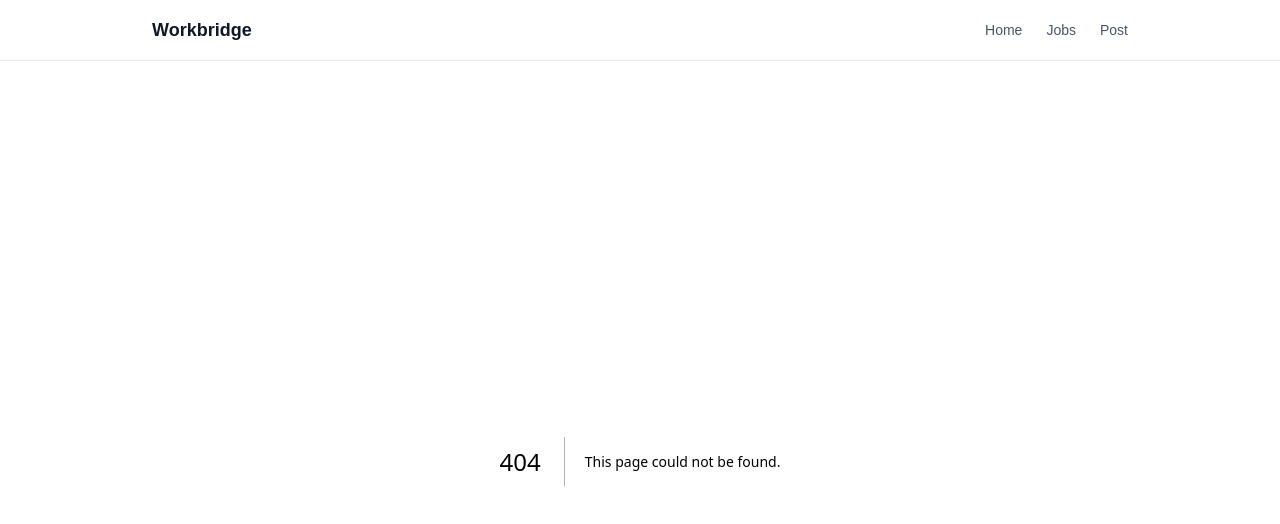
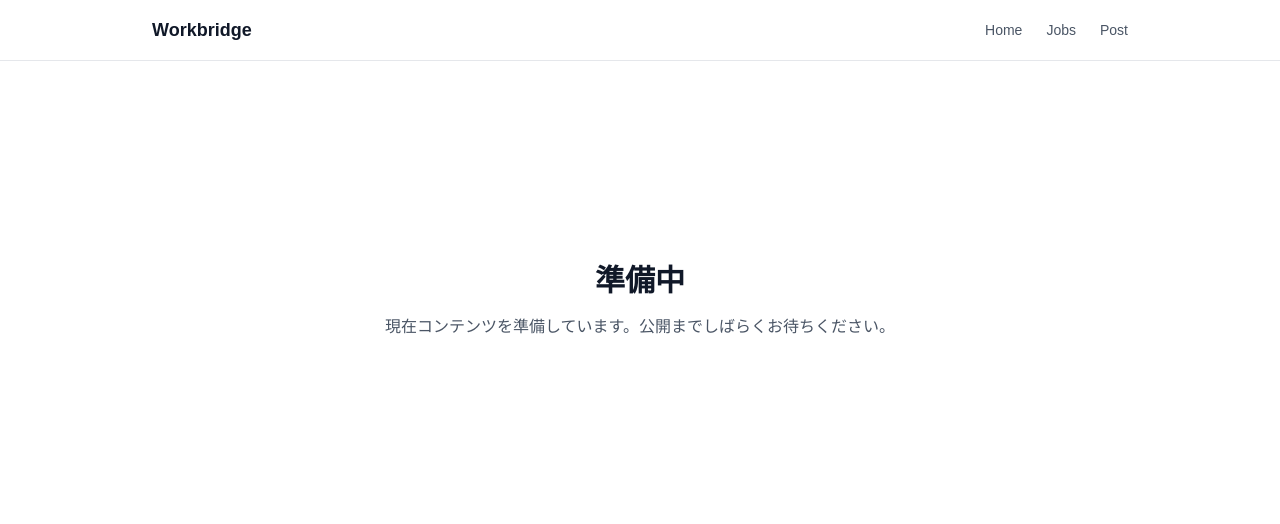
Before and after one commit to kazekage-210/workbridge, a Next.js app: page /post in a window 1280 px wide. Before the commit this address had no page. Shown: the top 524 px of the page. Built offline with nearby package versions, Linux system fonts and the light colour scheme.

Commit message:
fix(layout): correct className template and add /post placeholder

```diff
--- /dev/null
+++ b/src/app/post/page.tsx
@@ -0,0 +1,10 @@
+export default function PostPage() {
+  return (
+    <section className="mx-auto flex min-h-[60vh] max-w-3xl flex-col items-center justify-center px-6 py-24">
+      <h1 className="text-3xl font-semibold text-gray-900">準備中</h1>
+      <p className="mt-4 text-center text-gray-600">
+        現在コンテンツを準備しています。公開までしばらくお待ちください。
+      </p>
+    </section>
+  );
+}
```
Also changed, not shown: src/app/layout.tsx (+2 -6 lines).
